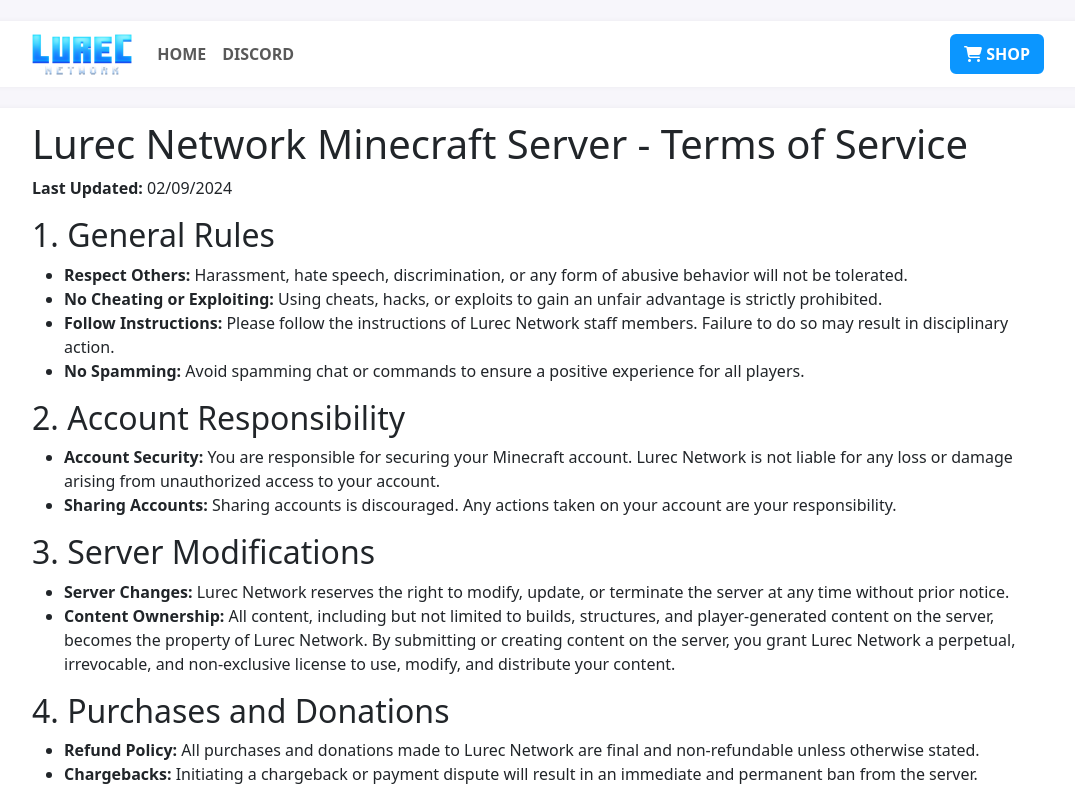
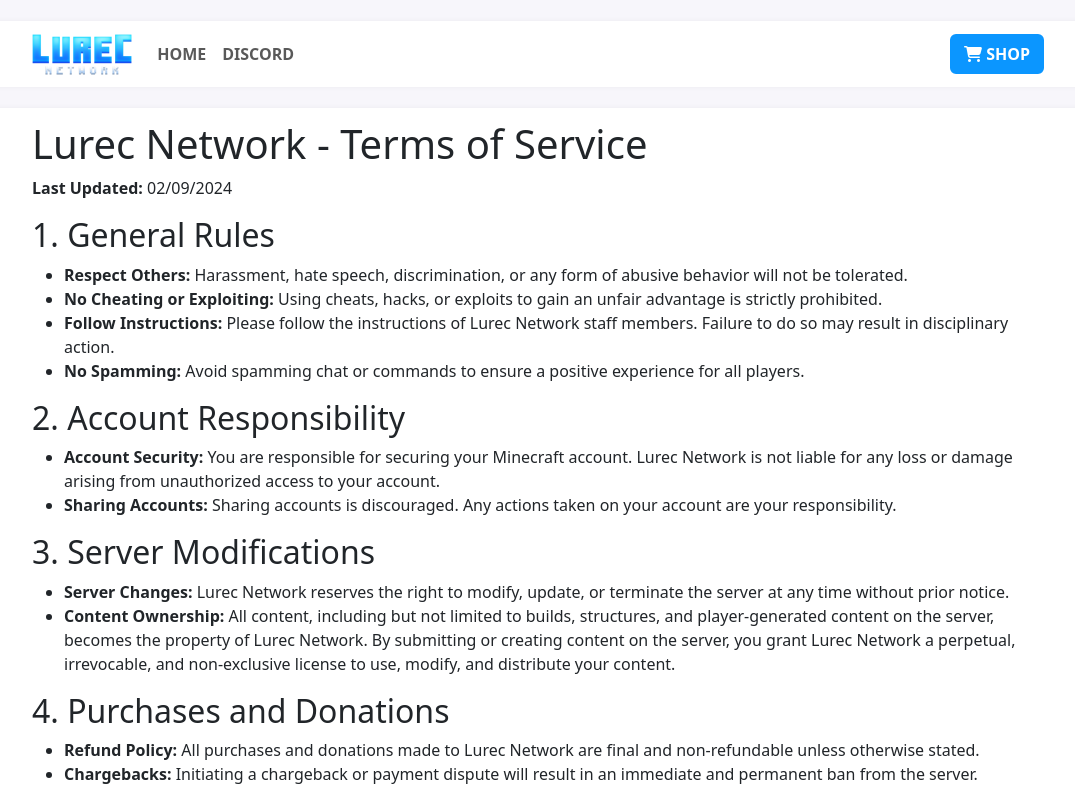
Before and after one commit to LurecNetwork/LurecNetworkWebsite, a plain HTML site: page tos.html in a window 1280 px wide. Shown: the top 799 px of the page, without its empty margins (102-1177 px from the left). Drawn offline with nearby package versions, Linux system fonts and the light colour scheme.

Commit message:
final change to TOS for now

```diff
--- a/tos.html
+++ b/tos.html
@@ -42,7 +42,7 @@
   </nav>
 
   <div class="container tos">
-    <h1>Lurec Network Minecraft Server - Terms of Service</h1>
+    <h1>Lurec Network - Terms of Service</h1>
     <p><strong>Last Updated:</strong> 02/09/2024</p>
 
     <h2>1. General Rules</h2>
```
